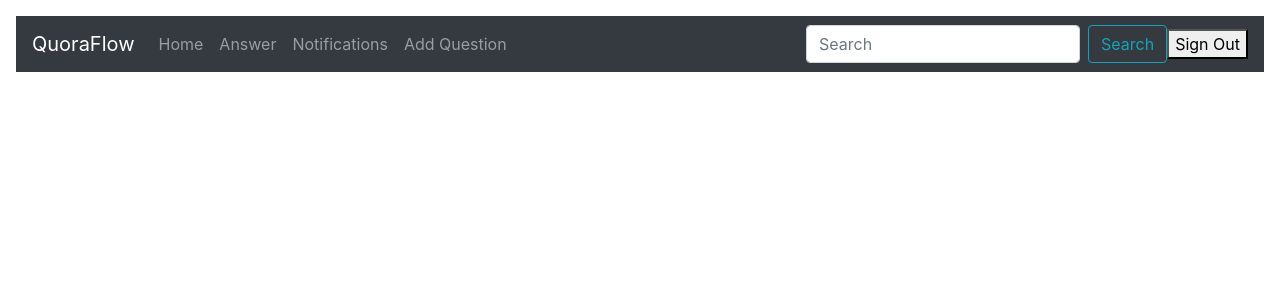
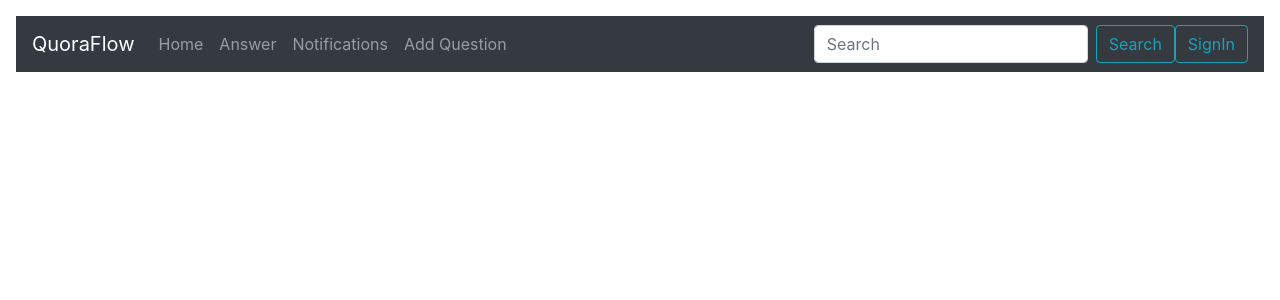
Before and after one commit to kishanhj/QuoraFlow, a React (Create React App) app: page /home in a window 1280 px wide. Shown: the top 300 px of the page. Built offline with nearby package versions, Linux system fonts and the light colour scheme; no server answers.

Commit message:
added signin and signout buttion based on whether user is signed in

```diff
--- a/src/components/Dashboard.js
+++ b/src/components/Dashboard.js
@@ -1,13 +1,15 @@
-import React, { useState, useEffect } from 'react';
-import { Link, Redirect } from 'react-router-dom';
+import React, { useState, useEffect,useContext } from 'react';
+import { Link, Redirect,useHistory } from 'react-router-dom';
 import { Button, Navbar, FormControl, Form, Nav } from 'react-bootstrap';
 import queryString from 'query-string'
 import SignOut from "./SignOut"
+import { AuthContext } from '../firebase/Auth'
 
 
 const Dashboard = (props) => {
-
+    const { currentUser } = useContext(AuthContext);
     const [searchQuery, setSearchQuery] = useState("");
+    const history = useHistory();
     const search = (query) => {
         setSearchQuery(query);
     }
@@ -49,7 +51,7 @@ const Dashboard = (props) => {
                 <Form inline>
                     <FormControl id="search" type="text" placeholder="Search" className="mr-sm-2" />
                     <Button variant="outline-info" onClick={() => search(document.getElementById("search").value)}>Search</Button>
-                    <SignOut />
+                    {currentUser?<SignOut />:<Button variant="outline-info" onClick={() => history.push('/signin')}>SignIn</Button>}
                 </Form>
             </Navbar>
             <br />
--- a/src/components/SignOut.js
+++ b/src/components/SignOut.js
@@ -1,9 +1,18 @@
 import React from 'react';
 import { doSignOut } from '../firebase/FirebaseFunctions';
+import { useHistory } from "react-router-dom";
 
-const SignOutButton = () => {
+
+
+const SignOutButton = (props) => {
+    const history = useHistory();
+    const SignOut=()=>{
+        doSignOut()
+        history.push('/signin')
+
+    }
     return (
-        <button type='button' onClick={doSignOut}>
+        <button type='button' onClick={SignOut}>
             Sign Out
         </button>
     );
```
